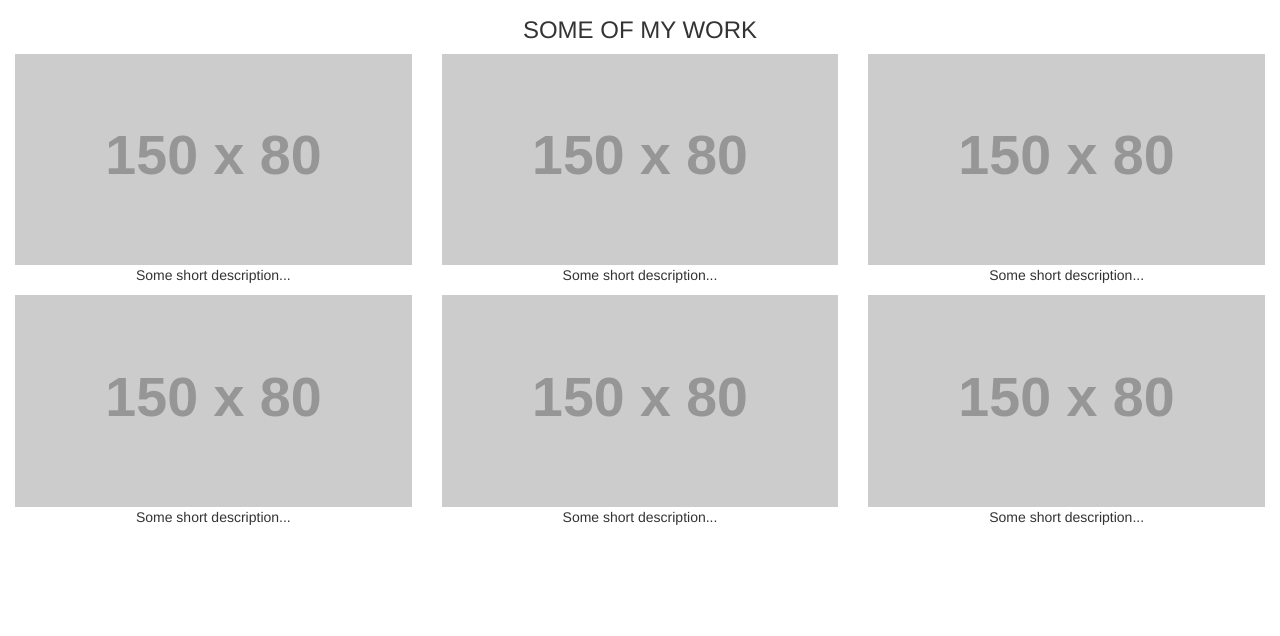
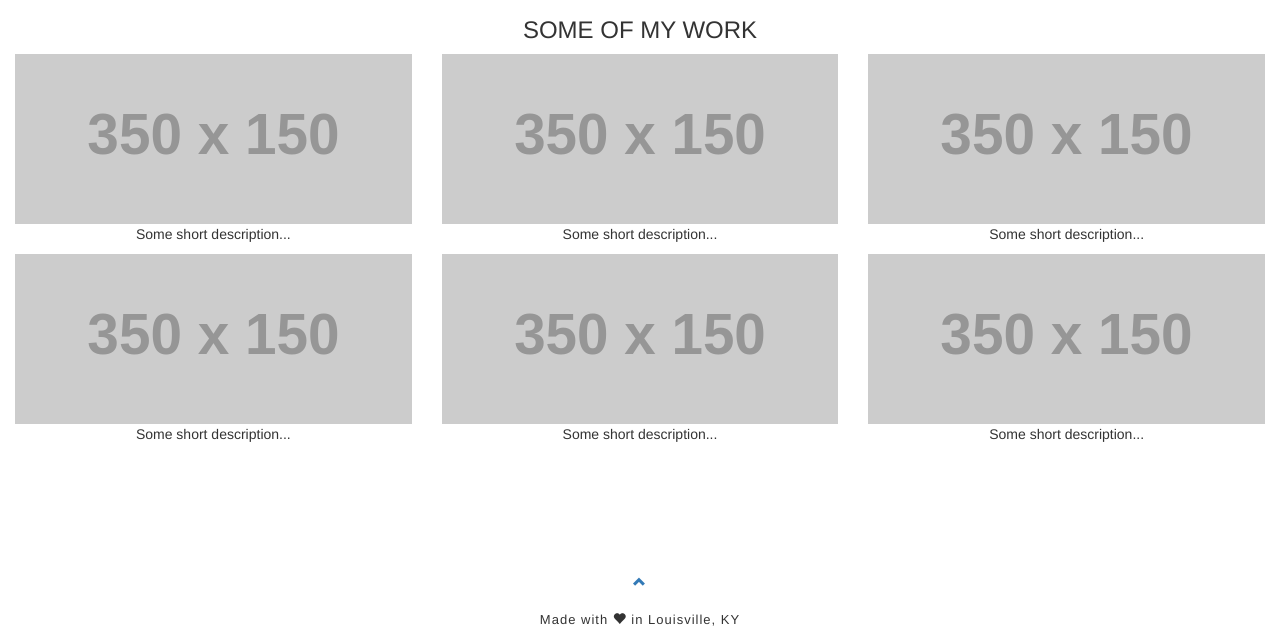
Before and after one commit to jlant/jlant.github.io, a plain HTML site: page index.html in a window 1280 px wide. Shown: the part 1259-1895 px from the top of the page. Drawn offline with nearby package versions, Linux system fonts and the light colour scheme; placeholder pictures from the web are drawn by us.

Commit message:
updated portfolio section with higher resolution placeit images

```diff
--- a/css/styles.css
+++ b/css/styles.css
@@ -10,7 +10,7 @@
 }
 
 .jumbotron {
-    background-image: url("../img/background-00.png");
+    background: url("../img/background-00.png");
     background-size: cover;
     background-attachment: fixed;
     min-height: 700px;
--- a/index.html
+++ b/index.html
@@ -14,7 +14,7 @@
     <script src="http://maxcdn.bootstrapcdn.com/bootstrap/3.3.6/js/bootstrap.min.js"></script>
 </head>
 
-<body id="mypage">
+<body id="mypage"boo>
 
     <!-- Navigation bar -->
     <nav class="navbar navbar-default">
@@ -82,16 +82,16 @@
     <div class="container-fluid text-center" id="portfolio">
         <h3 class="text-uppercase">Some of my work</h3>
         <div class="row">
-            <div class="col-xs-4">
-                <img src="http://placehold.it/150x80?text=IMAGE" class="img-responsive" style="width:100%" alt="Image">
+            <div class="col-sm-4">
+                <img src="http://placehold.it/350x150" class="img-responsive" style="width:100%" alt="Image">
                 <p>Some short description...</p>
             </div>
-            <div class="col-xs-4">
-                <img src="http://placehold.it/150x80?text=IMAGE" class="img-responsive" style="width:100%" alt="Image">
+            <div class="col-sm-4">
+                <img src="http://placehold.it/350x150" class="img-responsive" style="width:100%" alt="Image">
                 <p>Some short description...</p>
             </div>
-            <div class="col-xs-4">
-                <img src="http://placehold.it/150x80?text=IMAGE" class="img-responsive" style="width:100%" alt="Image">
+            <div class="col-sm-4">
+                <img src="http://placehold.it/350x150" class="img-responsive" style="width:100%" alt="Image">
                 <p>Some short description...</p>
             </div>
         </div>
@@ -99,16 +99,16 @@
 
     <div class="container-fluid text-center" id="portfolio">
         <div class="row">
-            <div class="col-xs-4">
-                <img src="http://placehold.it/150x80?text=IMAGE" class="img-responsive" style="width:100%" alt="Image">
+            <div class="col-sm-4">
+                <img src="http://placehold.it/350x150" class="img-responsive" style="width:100%" alt="Image">
                 <p>Some short description...</p>
             </div>
-            <div class="col-xs-4">
-                <img src="http://placehold.it/150x80?text=IMAGE" class="img-responsive" style="width:100%" alt="Image">
+            <div class="col-sm-4">
+                <img src="http://placehold.it/350x150" class="img-responsive" style="width:100%" alt="Image">
                 <p>Some short description...</p>
             </div>
-            <div class="col-xs-4">
-                <img src="http://placehold.it/150x80?text=IMAGE" class="img-responsive" style="width:100%" alt="Image">
+            <div class="col-sm-4">
+                <img src="http://placehold.it/350x150" class="img-responsive" style="width:100%" alt="Image">
                 <p>Some short description...</p>
             </div>
         </div>
```
